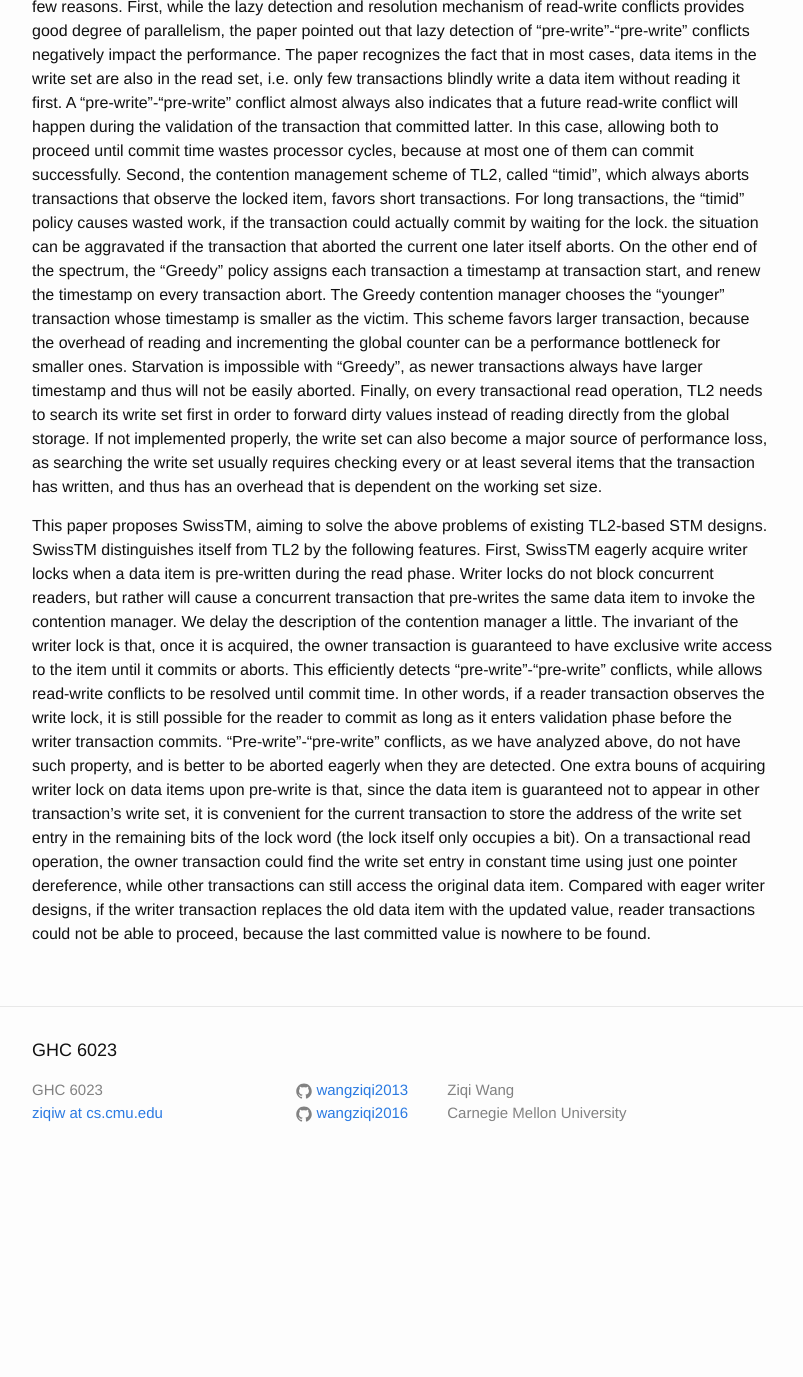
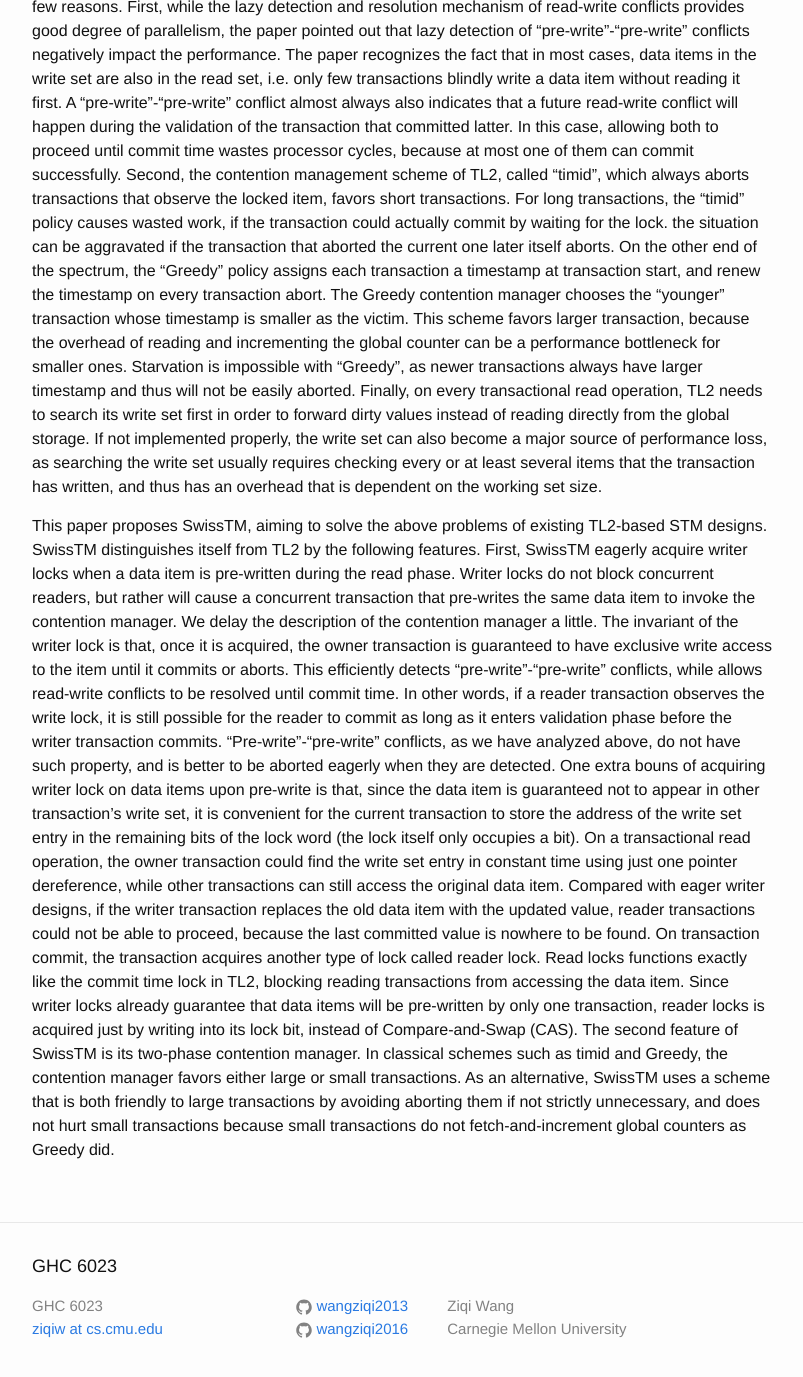
Before and after one commit to wangziqi2013/wangziqi2013.github.io, a Jekyll site: the page built from _posts/2018-07-05-SwissTM.markdown, in a window 1280 px wide and 1400 px high, scrolled down 1589 px. Shown: the top 1377 px of the window, without its empty margins (238-1041 px from the left). Built offline with Jekyll 4.4.1, drawn with Linux system fonts in a browser that asks for light colours; before the commit the page ends 2773 px from its top, so only the background shows below that.

Commit message:
Working on the contention manager

```diff
--- a/_posts/2018-07-05-SwissTM.markdown
+++ b/_posts/2018-07-05-SwissTM.markdown
@@ -83,4 +83,10 @@ to store the address of the write set entry in the remaining bits of the lock wo
 transactional read operation, the owner transaction could find the write set entry in constant time using just one pointer dereference,
 while other transactions can still access the original data item. Compared with eager writer designs, if the writer transaction
 replaces the old data item with the updated value, reader transactions could not be able to proceed, because the last committed
-value is nowhere to be found.
+value is nowhere to be found. On transaction commit, the transaction acquires another type of lock called reader lock. Read locks
+functions exactly like the commit time lock in TL2, blocking reading transactions from accessing the data item. Since writer
+locks already guarantee that data items will be pre-written by only one transaction, reader locks is acquired just by writing
+into its lock bit, instead of Compare-and-Swap (CAS). The second feature of SwissTM is its two-phase contention manager. In
+classical schemes such as timid and Greedy, the contention manager favors either large or small transactions. As an alternative,
+SwissTM uses a scheme that is both friendly to large transactions by avoiding aborting them if not strictly unnecessary, and
+does not hurt small transactions because small transactions do not fetch-and-increment global counters as Greedy did.
```
